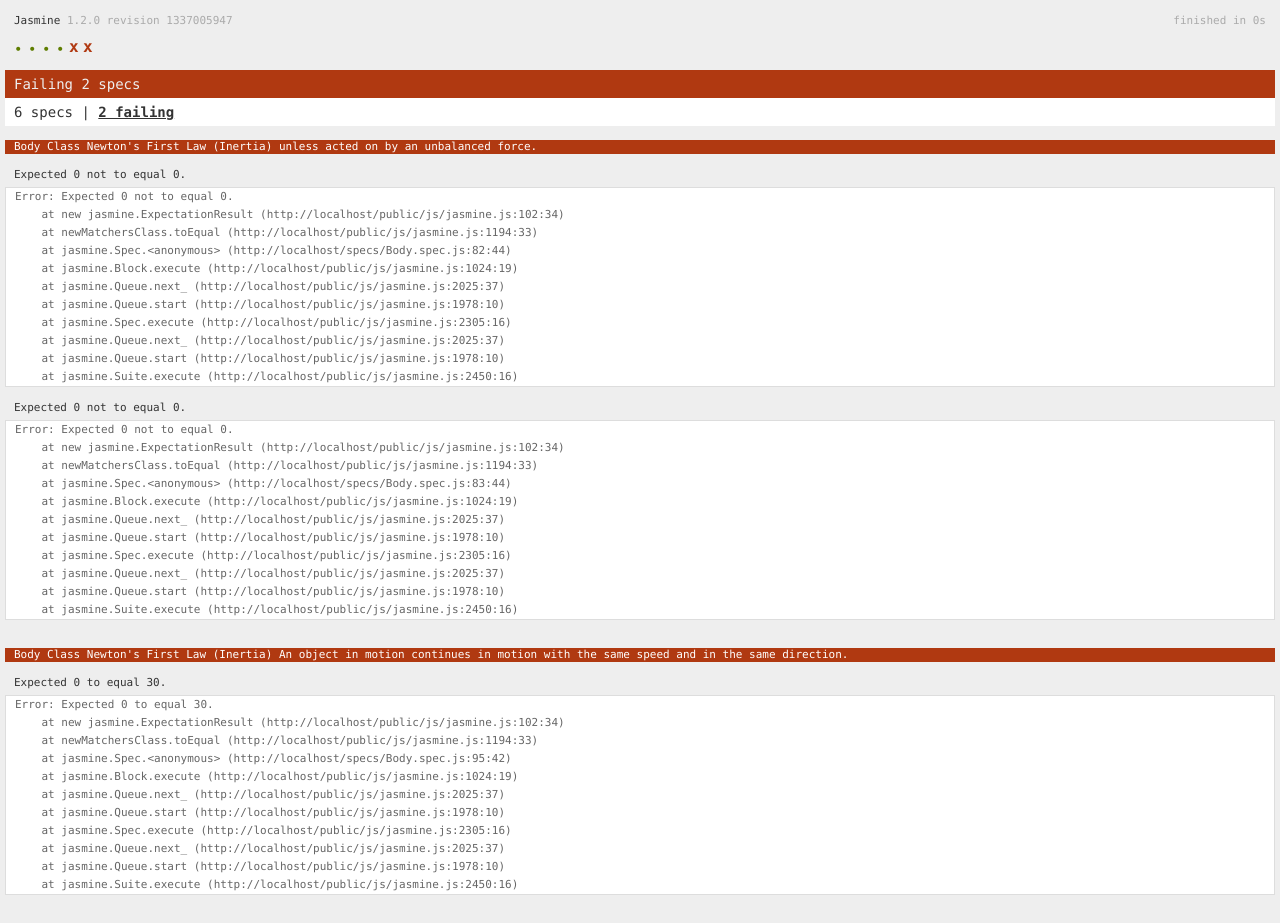
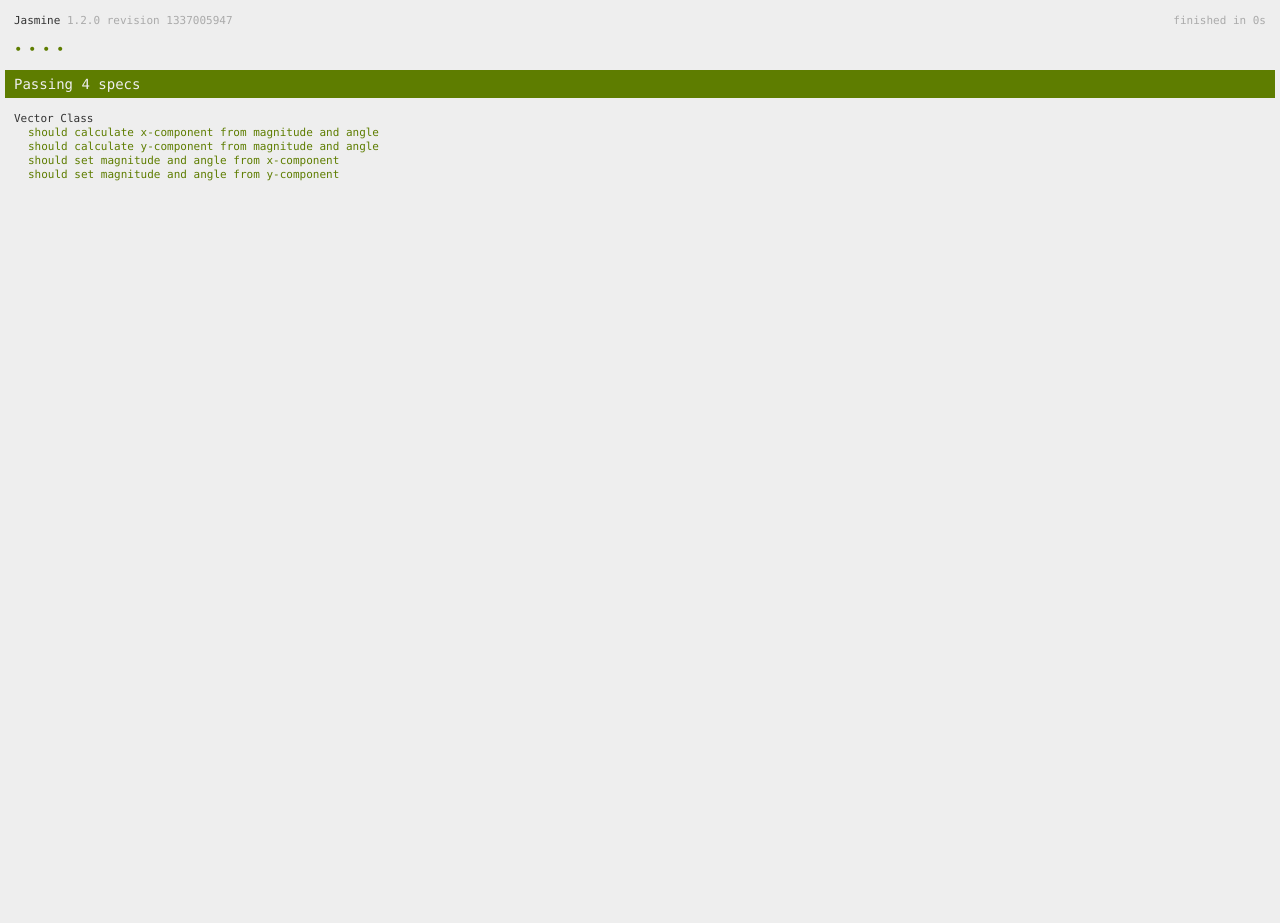
Before and after one commit to timhall/freebody.js, a plain HTML site: page specs/index.html in a window 1280 px wide. After the commit the page ends 800 px from the top, so only its background shows below. Drawn offline with Linux system fonts and the light colour scheme.

Commit message:
Add vector x and y functions and specs

````diff
--- a/specs/Vector.spec.js
+++ b/specs/Vector.spec.js
@@ -5,7 +5,7 @@ define(
 function (Vector) {
     var _spec = this,
         roundToDec = function (number, dec) {
-            return Math.round(number * 10^dec) / 10^dec;
+            return Math.round(number * Math.pow(10, dec)) / Math.pow(10, dec);
         };
 
     describe('Vector Class', function () {
@@ -22,14 +22,50 @@ function (Vector) {
             //shipforce[1].magnitude = 2;
             //shipforce[1].angle = 60;
 
-            expect(roundToDec(vector.x(), 3)).toEqual(roundToDec(Math.sqrt(3), 3));
+            expect(vector.x()).toBeCloseTo(Math.sqrt(3));
         });
 
         it('should calculate y-component from magnitude and angle', function () {
             vector.magnitude = 2;
             vector.angle = 30;
 
-            expect(roundToDec(vector.y(), 1)).toEqual(1);
+            expect(vector.y()).toBeCloseTo(1);
+        });
+
+        it('should set magnitude and angle from x-component', function () {
+            // Test with no magnitude / angle set
+            // ...
+            //xValue = roundToDec(Math.sqrt(3),3);
+            //vector.y(1);
+            vector.x(10)
+
+            expect(vector.magnitude).toEqual(10);
+            expect(vector.angle).toEqual(0);
+
+            // Test with magnitude / angle set
+            // ...
+
+            vector.x(Math.sqrt(3));
+            vector.y(1);
+
+            expect(vector.magnitude).toBeCloseTo(2, 0.00001);
+            expect(vector.angle).toBeCloseTo(30)
+        });
+
+        it('should set magnitude and angle from y-component', function () {
+            vector.y(10)
+
+            expect(vector.magnitude).toEqual(10);
+            expect(vector.angle).toEqual(90);
+
+            // Test with magnitude / angle set
+            // ...
+
+            vector.x(1);
+            vector.y(Math.sqrt(3));
+
+            expect(vector.magnitude).toBeCloseTo(2, 0.00001);
+            expect(vector.angle).toBeCloseTo(60)
         });
 
     });
--- a/specs/index.html
+++ b/specs/index.html
@@ -20,7 +20,7 @@
         });
 
         require(
-        ['specs/Vector.spec', 'specs/Body.spec'],
+        ['specs/Vector.spec', /*'specs/Body.spec'*/],
         function () {
             var jasmineEnv = jasmine.getEnv();
             jasmineEnv.updateInterval = 1000;
--- a/src/Vector.js
+++ b/src/Vector.js
@@ -22,7 +22,11 @@
 // var forceNet = force.magnitude; // = 5
 //
 // // Finally, set values quickly inline
+
+// It's so that we can do this right here:
 // force = new Vector({ magnitude: 12, angle: 45 });
+
+// This is what I was talking about
 // force = new Vector({ x: 3, y: 4 });
 //
 // ```
@@ -61,10 +65,33 @@ function (utils) {
 
     var Vector = function (options) {
         // Magnitude of the vector
+
+        // This line is pretty sweet
+        // 1. It checks if options is defined
+        // 2. If (and only if) options is defined, pull out magnitude property
+        // 3. If magnitude is defined use it
+        // 4. Otherwise (||) use default value of 0;
+
+        // var v = new Vector()
+        // (options is undefined)
+        // (undefined && not checked since the prev is undefined)
+        // this.magnitude = (undefined) || 0; => 0
+
+        // var v = new Vector({ magnitude: 10 });
+        // options = { magnitude: 10 };
+        // ({...} && options.magnitude) => 10 is returned
+        // this.magnitude = 10 || 0
+        // (since first part is defined, use it and skip 0)
+
+
         this.magnitude = (options && options.magnitude) || 0;
 
         // Angle of vector (in degrees)
-        this.angle =(options && options.degress) || 0;
+        this.angle =(options && options.angle) || 0;
+
+        // Right here :)
+        this.x(options && options.x);
+        this.y(options && options.y);
     };
 
     // This looks good Riley! But, we'll put it in the Body class ;)
@@ -78,14 +105,19 @@ function (utils) {
      * @prototype
      */
 
-    Vector.prototype.x = function (newValue) {
-        if (newValue !== undefined) {
+    Vector.prototype.x = function (xValue) {
+        if (xValue !== undefined) {
             // My recommendation:
             // 1. Get the current y-component and keep it fixed,
             // 2. Set the x-value,
             // 3. Set magnitude and angle based on the given x and y-values
 
-            return newValue;
+            // Since we need y for both mag. and angle, I'm going to save a copy
+            // so it doesn't change
+
+
+            setMagnitudeAndAngle(this, xValue, this.y());
+            return xValue;
         } else {
             return this.magnitude * Math.cos(utils.radians(this.angle));
         }
@@ -106,15 +138,24 @@ function (utils) {
      * @prototype
      */
 
-    Vector.prototype.y = function (newValue) {
-        if (newValue !== undefined) {
-            // Similar to above
-
-            return newValue;
+    Vector.prototype.y = function (yValue) {
+        if (yValue !== undefined) {
+            setMagnitudeAndAngle(this, this.x(), yValue);
+            return yValue;
         } else {
             return this.magnitude * Math.sin(utils.radians(this.angle));
         }
+    }
+
+    var setMagnitudeAndAngle = function (vector, xValue, yValue) {
+        // Very generic method for calculating and setting the
+        // magnitude and angle based on given x- and y-values
+
+        vector.angle = utils.degrees(Math.atan(yValue/xValue));
+        vector.magnitude = Math.sqrt(Math.pow(xValue,2)+Math.pow(yValue,2));
+
+        // And that's it.
+
     };
-
     return Vector;
 });
--- a/src/utils.js
+++ b/src/utils.js
@@ -13,7 +13,12 @@ function () {
         return angle * (Math.PI / 180);
     };
 
+    var degrees = function (angle) {
+        return angle * (180 / Math.PI);
+    };
+
     return {
-        radians: radians
+        radians: radians,
+        degrees: degrees
     };
 });
````
Also changed, not shown: src/Body.js (+6 -1 lines).
